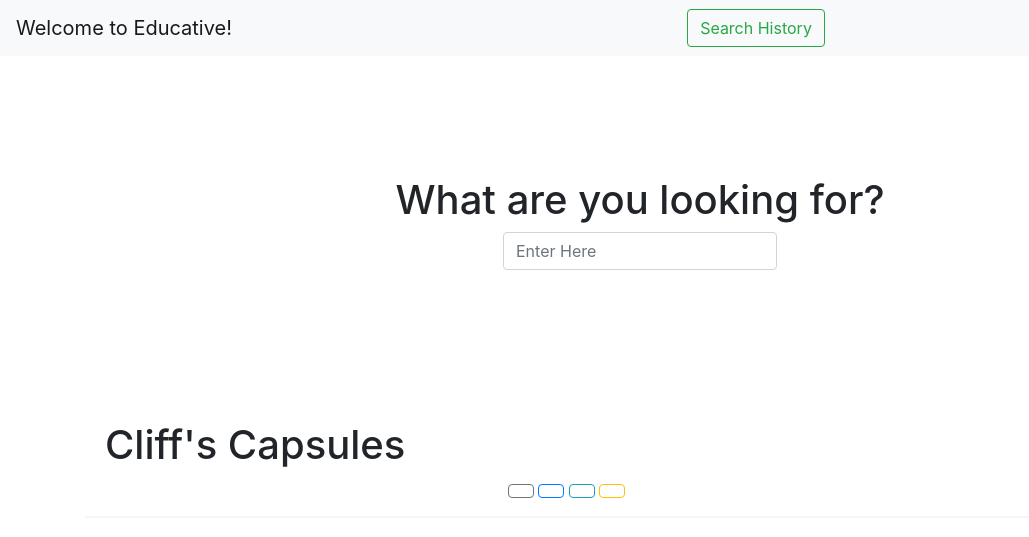
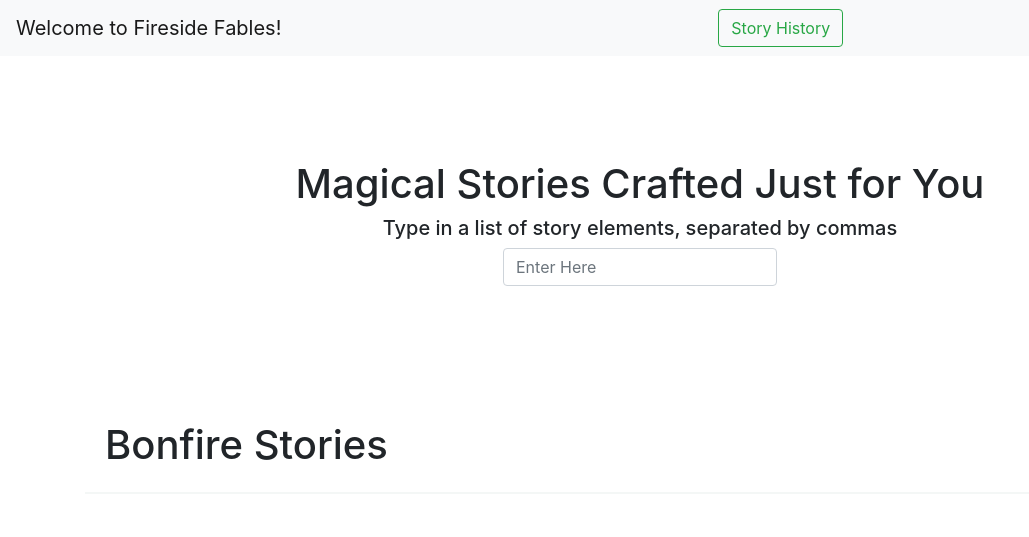
Before and after one commit to jli293/fireside-fables, a Flask app: page / in a window 1280 px wide. Shown: the top 537 px of the page, without its empty margins (0-1029 px from the left). Run offline with Flask 3, Linux system fonts and the light colour scheme.

Commit message:
Web app name and titles updated

```diff
--- a/flask/website/__init__.py
+++ b/flask/website/__init__.py
@@ -4,8 +4,6 @@ from .extensions import db
 from .routes import routes
 from os import path
 
-# # Create a database
-# db = SQLAlchemy()
 
 # Name of the database
 DB_NAME = "database.db"
--- a/flask/website/routes.py
+++ b/flask/website/routes.py
@@ -2,6 +2,7 @@ from flask import Blueprint, render_template, request
 from .models import Result
 from dotenv import load_dotenv
 import os
+import time
 from openai import OpenAI
 
 
@@ -34,6 +35,32 @@ def summarize(passage, chat_log=None):
     # return response['choices'][0]['message']['content']
 
 
+def generate_bonfire_story(elements):
+    """
+    Takes in a list of elements and returns a story from GPT-3.5
+    :param elements:
+    :return:
+    """
+    story_prompt = "Create a 150-word bonfire story with the following elements: "
+
+    story_prompt = story_prompt + elements
+    story_prompt += ".\n\n"
+
+    response = client.completions.create(
+        model="gpt-3.5-turbo-instruct",
+        prompt=story_prompt,
+        temperature=0.7,
+        max_tokens=500,
+        top_p=1,
+        frequency_penalty=0,
+        presence_penalty=0
+    )
+
+    time.sleep(1)
+
+    return response.choices[0].text.strip()
+
+
 history_data = []
 @routes.route('/', methods=['GET', 'POST'])
 def home():
@@ -43,7 +70,8 @@ def home():
         if query == "" or query is None:
             return render_template('response_view.html')
 
-        response = summarize(query)
+        # response = summarize(query)
+        response = generate_bonfire_story(query)
 
         data_list = []
         query_message = Result(time="This Time", message_type="other-message float-right", message=query)
--- a/flask/website/templates/base.html
+++ b/flask/website/templates/base.html
@@ -1,5 +1,5 @@
 <!DOCTYPE html>
-<html>
+<html lang="en" dir="ltr">
     <head>
         <meta charset="utf-8" />
         <link rel= "stylesheet" type= "text/css" href= "{{ url_for('static',filename='mainpage.css') }}">
@@ -11,16 +11,18 @@
 
         <title>{% block title %}Home{% endblock %}</title>
     </head>
+
+
     <body>
         <nav class="navbar navbar-expand-lg navbar-light bg-light">
-            <a class="navbar-brand" href="/">Welcome to Educative!</a>
+            <a class="navbar-brand" href="/">Welcome to Fireside Fables!</a>
             <button class="navbar-toggler" type="button" data-toggle="collapse" data-target="#navbarSupportedContent" aria-controls="navbarSupportedContent" aria-expanded="false" aria-label="Toggle navigation">
               <span class="navbar-toggler-icon"></span>
             </button>
 
             <div class="collapse navbar-collapse justify-content-end" id="navbarSupportedContent">
               <form class="form-inline my-2 my-lg-0" action="" method="POST">
-                <button class="btn btn-outline-success my-2 my-sm-0" name="btn" value="btn" type="submit">Search History</button>
+                <button class="btn btn-outline-success my-2 my-sm-0" name="btn" value="btn" type="submit">Story History</button>
               </form>
             </div>
             <div class="collapse navbar-collapse justify-content-end" id="navbarSupportedContent">
--- a/flask/website/templates/response_view.html
+++ b/flask/website/templates/response_view.html
@@ -1,8 +1,9 @@
 {% extends "base.html" %}
-{% block title %}Login{% endblock %}
+{% block title %}Fireside Fables{% endblock %}
 {% block content %}
 <div class="flex-column d-flex align-items-center justify-content-center" style="height: 350px">
-    <h1>What are you looking for?</h1>
+    <h1>Magical Stories Crafted Just for You</h1>
+    <h5>Type in a list of story elements, separated by commas</h5>
     <form class="form-group form-group-lg" method="GET">
       <input class="form-control" type="search" name="query" placeholder="Enter Here" aria-label="Search">
     </form>
@@ -12,15 +13,7 @@
       <div class="col-lg-12">
               <div class="chat">
                   <div class="chat-header clearfix">
-                      <h1>Cliff's Capsules</h1>
-                      <div class="row">
-                          <div class="col-lg-6 hidden-sm text-right">
-                              <a href="javascript:void(0);" class="btn btn-outline-secondary"><i class="fa fa-camera"></i></a>
-                              <a href="javascript:void(0);" class="btn btn-outline-primary"><i class="fa fa-image"></i></a>
-                              <a href="javascript:void(0);" class="btn btn-outline-info"><i class="fa fa-cogs"></i></a>
-                              <a href="javascript:void(0);" class="btn btn-outline-warning"><i class="fa fa-question"></i></a>
-                          </div>
-                      </div>
+                      <h1>Bonfire Stories</h1>
                   </div>
                   <div class="chat-history">
                       <ul class="m-b-0">
```
Also changed, not shown: flask/website/templates/history.html (+2 -10 lines).
